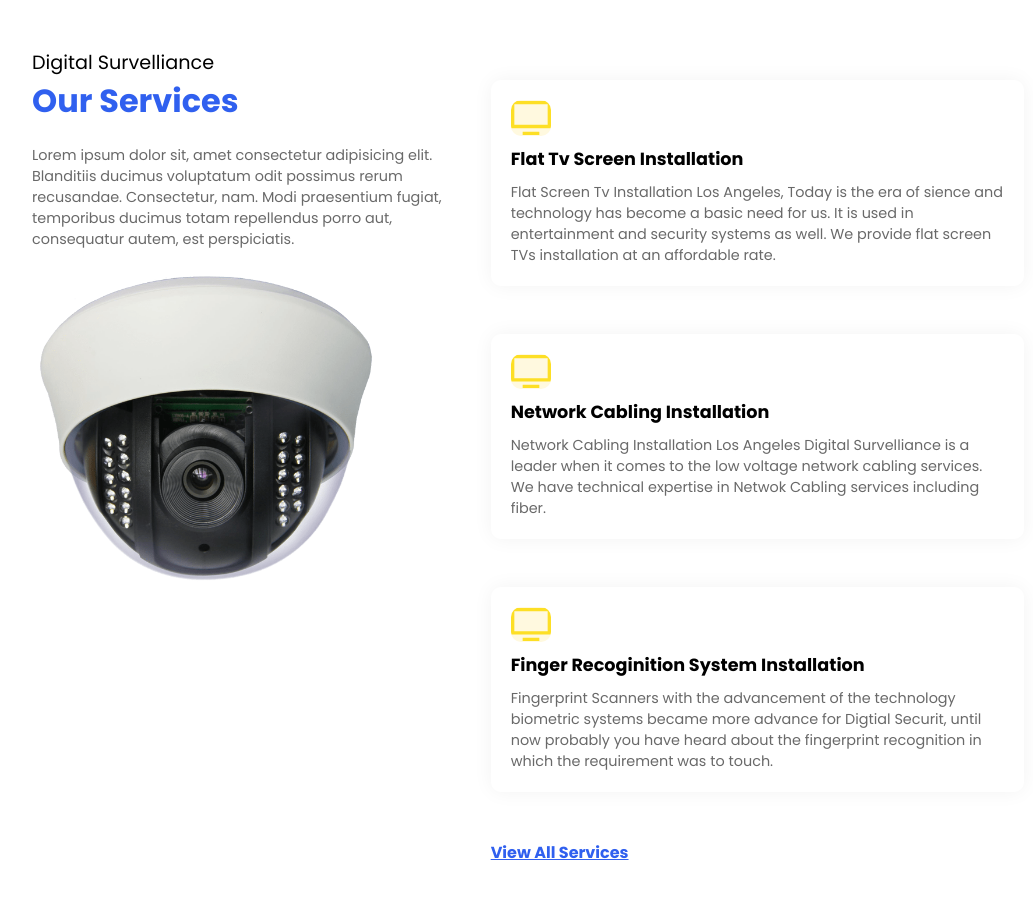
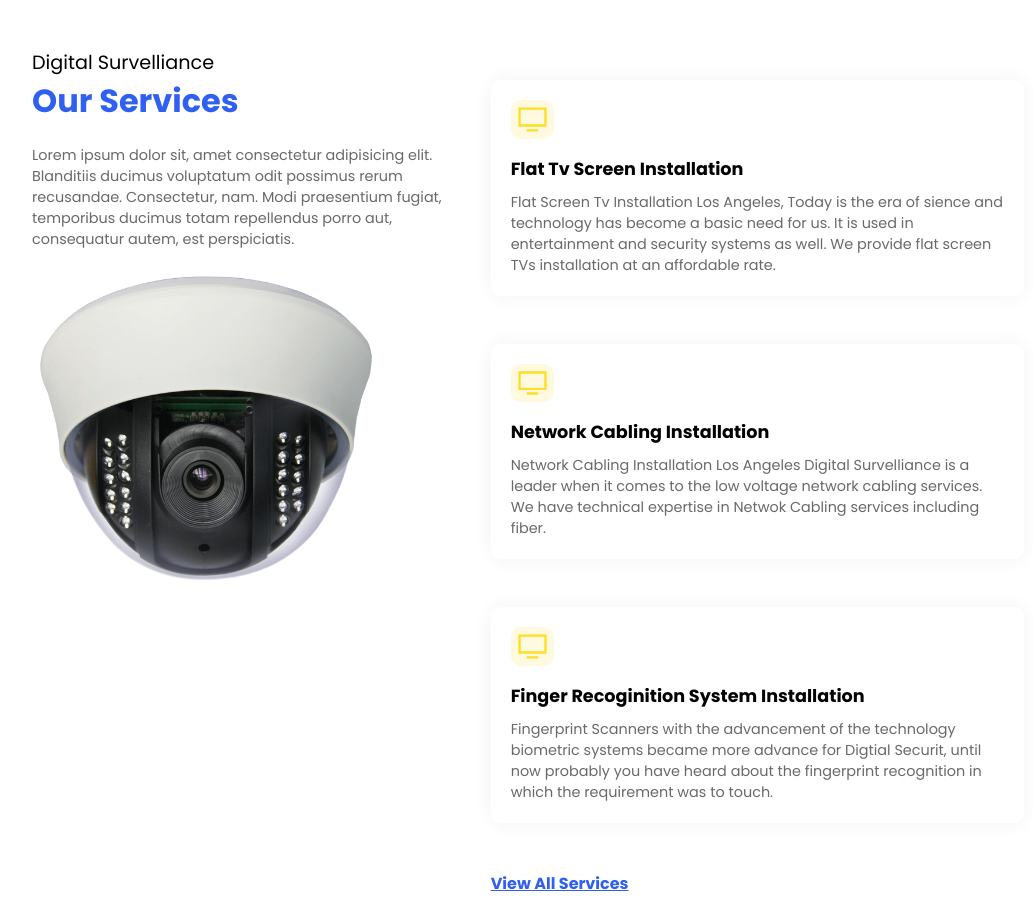
Before and after one commit to Arslan-Soomro/camera-site, a plain HTML site: page index.html in a window 1280 px wide. Shown: the part 1809-2708 px from the top of the page, without its empty margins (96-1129 px from the left). Drawn offline with Linux system fonts and the light colour scheme.

Commit message:
Fix some bugs

```diff
--- a/index.html
+++ b/index.html
@@ -75,20 +75,17 @@
             </div>
             <div class="services-right">
                 <div class="service-card">
-                    <div>
-                    </div>
+                    <img src="resources/icons/tv.svg" />
                     <p>Flat Tv Screen Installation</p>
                     <p>Flat Screen Tv Installation Los Angeles, Today is the era of sience and technology has become a basic need for us. It is used in entertainment and security systems as well. We provide flat screen TVs installation at an affordable rate.</p>
                 </div>
                 <div class="service-card">
-                    <div>
-                    </div>
+                    <img src="resources/icons/tv.svg" />
                     <p>Network Cabling Installation</p>
                     <p>Network Cabling Installation Los Angeles Digital Survelliance is a leader when it comes to the low voltage network cabling services. We have technical expertise in Netwok Cabling services including fiber.</p>
                 </div>
                 <div class="service-card">
-                    <div>
-                    </div>
+                    <img src="resources/icons/tv.svg" />
                     <p>Finger Recoginition System Installation</p>
                     <p>Fingerprint Scanners with the advancement of the technology biometric systems became more advance for Digtial Securit, until now probably you have heard about the fingerprint recognition in which the requirement was to touch.</p>
                 </div>
--- a/style.css
+++ b/style.css
@@ -345,16 +345,13 @@ body{
     box-shadow: 0px 0px 20px 0px rgba(0, 0, 0, 0.05);
 }
 
-.service-card div{
+.service-card img{
     background-color: #FFF9DF;
-    width: 2.5rem;
-    height: 2.2rem;
+    width: 2.7rem;
+    height: 2.4rem;
     border-radius: 10px;
-    background-image: url("resources/icons/tv.svg");
-    background-repeat: no-repeat;
-    background-position: center;
     margin-bottom: 10px;
-    background-size: cover;
+    padding: 5px;
 }
 
 .service-card  p:first-of-type{
@@ -623,7 +620,9 @@ body{
         font-size: 11px;
     }
 
-
+    .service-card div{
+        background-size: contain;
+    }
 }
 
 @media screen and (max-width: 350px){
```
